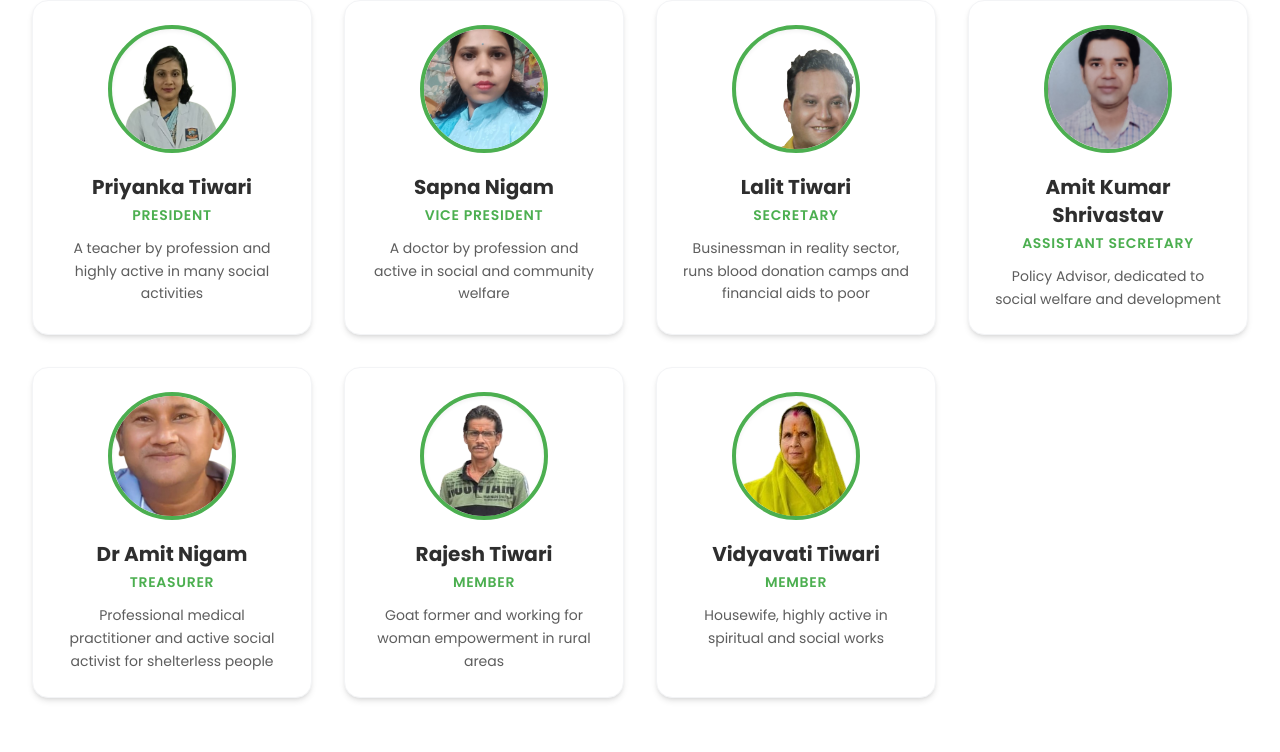
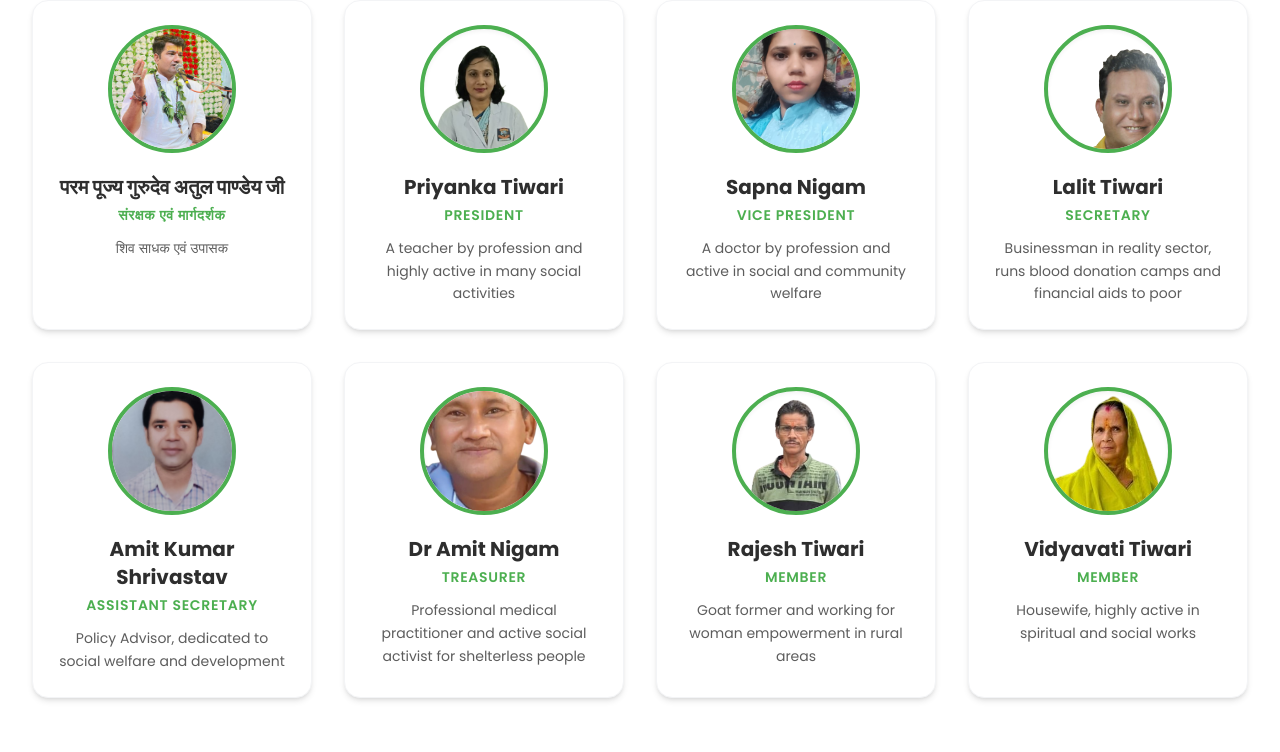
Before and after one commit to premadhu-gau-seva/Premadhu.org, a Next.js app: page / in a window 1280 px wide. Shown: the part 5688-6440 px from the top of the page. Built offline with nearby package versions, Linux system fonts and the light colour scheme; no server answers.

Commit message:
feat: add guruji

```diff
--- a/components/Team.tsx
+++ b/components/Team.tsx
@@ -4,6 +4,12 @@ import { ArrowRight } from "lucide-react";
 
 export default function Team() {
   const teamMembers = [
+    {
+      name: "परम पूज्य गुरुदेव अतुल पाण्डेय जी",
+      role: "संरक्षक एवं मार्गदर्शक",
+      bio: "शिव साधक एवं उपासक",
+      image: "/Atul Pandey ji.jpeg",
+    },
     {
       name: "Priyanka Tiwari",
       role: "President",
--- a/scripts/seed.ts
+++ b/scripts/seed.ts
@@ -38,9 +38,14 @@ async function seed() {
 
     const sampleMembers = [
       {
+        name: "परम पूज्य गुरुदेव अतुल पाण्डेय जी",
+        designation: "संरक्षक एवं मार्गदर्शक",
+        sort_order: 1,
+      },
+      {
         name: "Priyanka Tiwari",
         designation: "President",
-        sort_order: 1,
+        sort_order: 2,
       },
       {
         name: "Sapna Nigam",
```
Also changed, not shown: public/Atul Pandey ji.jpeg (added).
